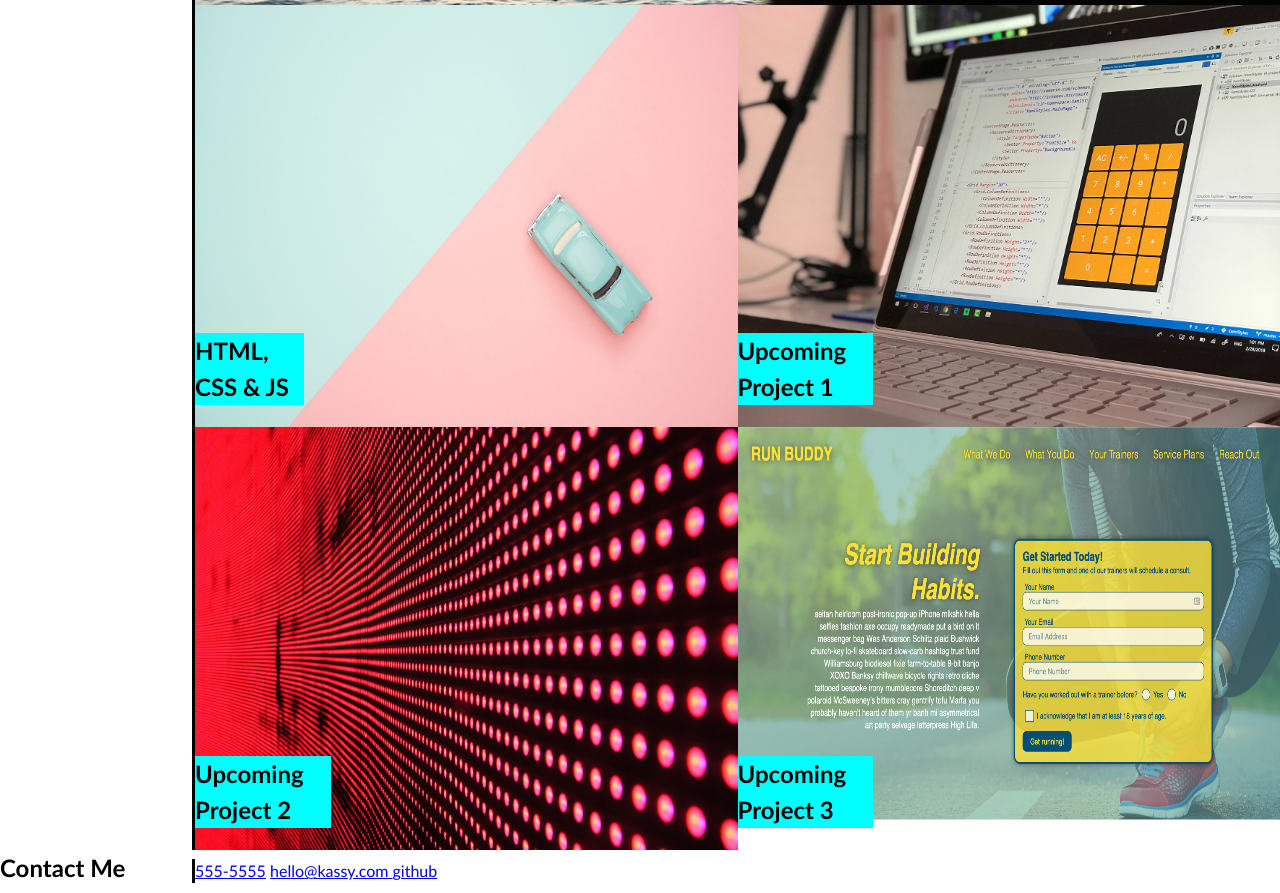
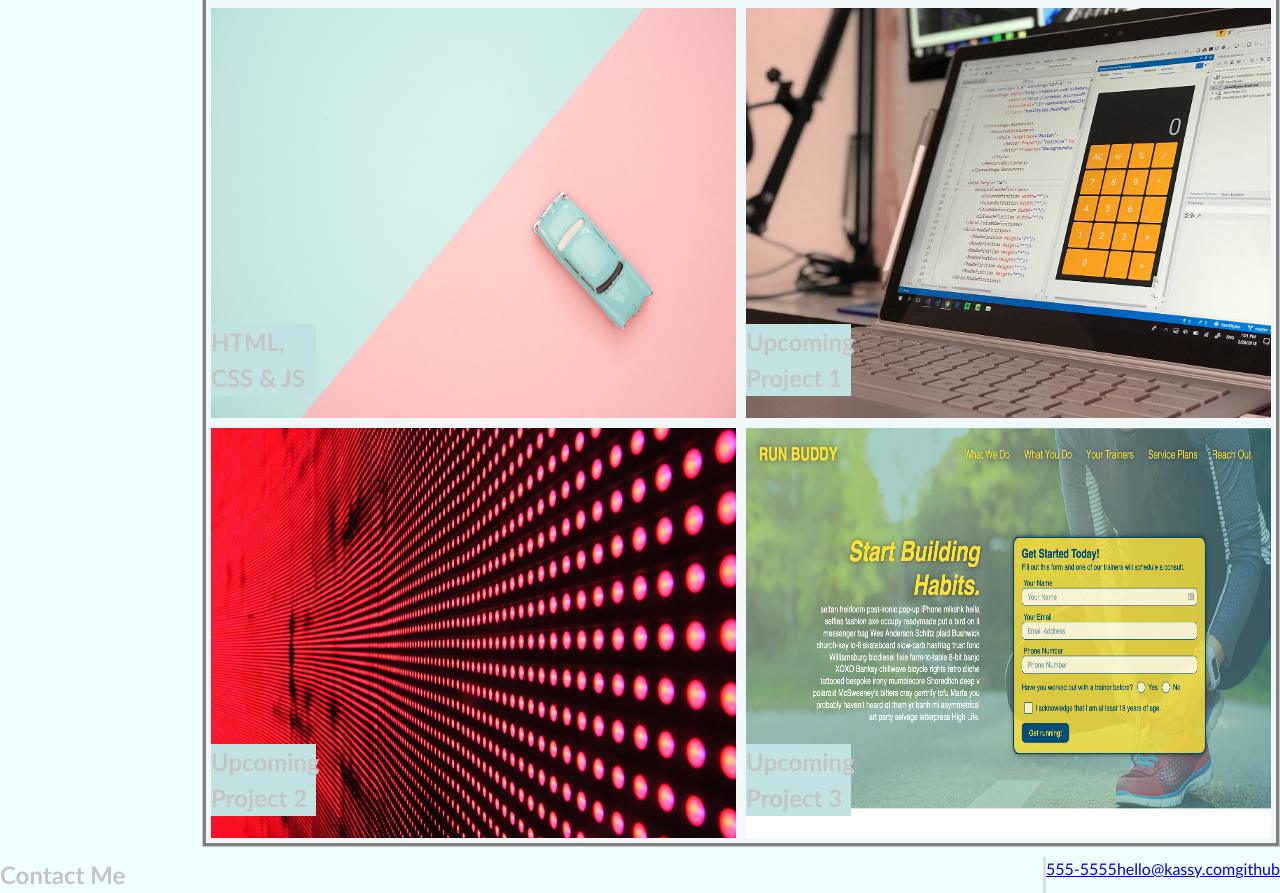
Before and after one commit to KE-L/My-CSS-Portfolio, a plain HTML site: page index.html in a window 1280 px wide. Shown: the part 1331-2224 px from the top of the page. Drawn offline with Linux system fonts and the light colour scheme.

Commit message:
Further styling & design updates

```diff
--- a/css/style.css
+++ b/css/style.css
@@ -1,28 +1,37 @@
+@media screen and (max-width: 600px) {
+  .images {
+    width: 50%;
+    height: 50%;
+  }
+}
 
 * {
   box-sizing: border-box;
 }
-
+/* overiding styling for page */
 body {
+  background-color: azure !important;
+  color: #c5c5c5;
   margin: 0;
   padding: 0;
   font-family: 'Trebuchet MS', 'Lucida Sans Unicode', 'Lucida Grande', 'Lucida Sans', Arial, sans-serif;
   line-height: 1.5;
 }
-
+ /* navigational bar - layout & headline */
 .navbar {
 display: flex;
 align-items: baseline;
 justify-content: space-between;
 }
+/* sidebar - styling & border */
+.aboutMeText,
+.work,
+.images,
+.contactMe {
+border-left: 3px solid rgb(220, 220, 228);
+}
 
-.aboutMeText,
-.images,
-.contactMe{
-border-left: 3px solid black;
-
-}
-/* Insert headline image */
+/* headline image - styling  */
 .hero-banner {
   display: grid;
   grid-area: content;
@@ -31,11 +40,10 @@ border-left: 3px solid black;
   align-items: stretch;
 background-image: url(../images/02-hero-bg.jpg);
 }
-
+/* ???? */
 .hero-banner h2 {color: aliceblue;
-
 }
-
+/* "about me' text - styling*/
 #aboutMe {
   display: grid;
   grid-template-columns: 15% 85%;
@@ -44,11 +52,10 @@ background-image: url(../images/02-hero-bg.jpg);
   align-items:flex-start;
   justify-content: right;
 }
-
 .aboutMeText {
   grid-area:aboutText;
 }
-
+/* images - styling: introduced grid for image placement */
 #work {
   display: grid;
   grid-template-rows: 100%;
@@ -56,78 +63,84 @@ background-image: url(../images/02-hero-bg.jpg);
   justify-content: center;
   grid-template-areas: "work images"
   ;
-
 }
-
+/* images - enhancement  */
 .images {
+    background: gray;
+    border: 1px solid #c5c5c5;
+    float: right;
+    margin: 0 0 10px 10px;
+    padding: 3px;
+    touch-action:double-tap-zoom;
   display: grid;
   grid-template-columns: 50% 50%;
   grid-template-rows: 50% 25% 25%;
   grid-template-areas: 'image image'
   'image2 none';
   grid-area:images;
-
+ justify-content: space-between;
 }
-.image1 {
+.image1
+ {
 grid-area: image;
-
-}
-.image1 h1 {   position: relative;
-  bottom:100px;
-  background-color: aqua;
-  width: 20%;
-
+border: #f0f8fa 5px solid;
 }
 
-.image2 h1 {
-  position: relative;
-  bottom:100px;
-  background-color: aqua;
-  width: 20%;
-
+.image2,
+.image3,
+.image4 {
+  border: #f0f8fa 5px solid;
 }
 
-.image3 h1 {
-  position: relative;
-  bottom:100px;
-  background-color: aqua;
-  width: 25%;
 
-}
-
+.image1 h1,
+.image2 h1,
+.image3 h1,
 .image4 h1 {
   position: relative;
   bottom:100px;
-  background-color: aqua;
-  width: 25%;
+  background-color: rgb(192, 226, 226);
+  width: 20%;
 }
-
+/* Introduce hover element to images */
+.image1:hover
+a {
+  box-shadow: inset 0 0 0 0 #54b3d6;
+  color: #54b3d6;
+  margin: 0 -.25rem;
+  padding: 0 .25rem;
+  transition: color .3s ease-in-out, box-shadow .3s ease-in-out;
+}
+a:hover {
+  box-shadow: inset 100px 0 0 0 #54b3d6;
+  color: white;
+}
 
 .image2 {
 grid-area: image2 ;
 }
 
 
-
+/* ?? */
 h1,
 h2,
-
 h3,
 h4,
 h5,
 h6 {
   margin: 0;
 }
-
 p {
   margin: 0;
 }
-
+/* "contact me" - layout & styling: introduced grid for placement */
 #contact {
-  display: grid;
-  grid-template-columns: 15% 85%;
-  grid-template-rows: 100%;
-  grid-template-areas: 'contact contactMe';
-  align-items: baseline;
+  width: 100%;
+  display: flex;
+  align-items:stretch;
   justify-content: space-between;
   }
+  .contactMe {
+    display: flex;
+    justify-content: space-between;
+  }
```
Also changed, not shown: 1 other file.
